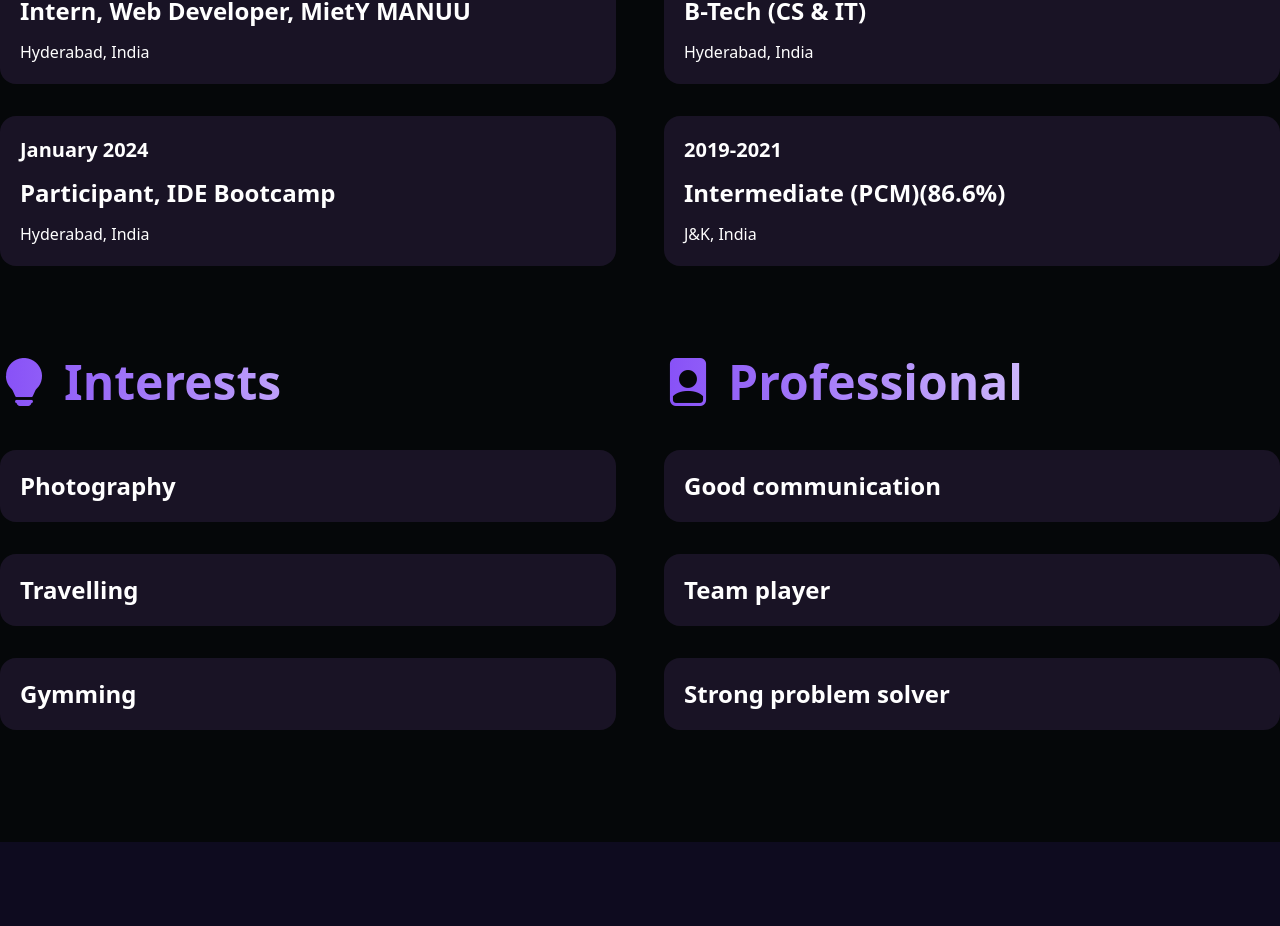
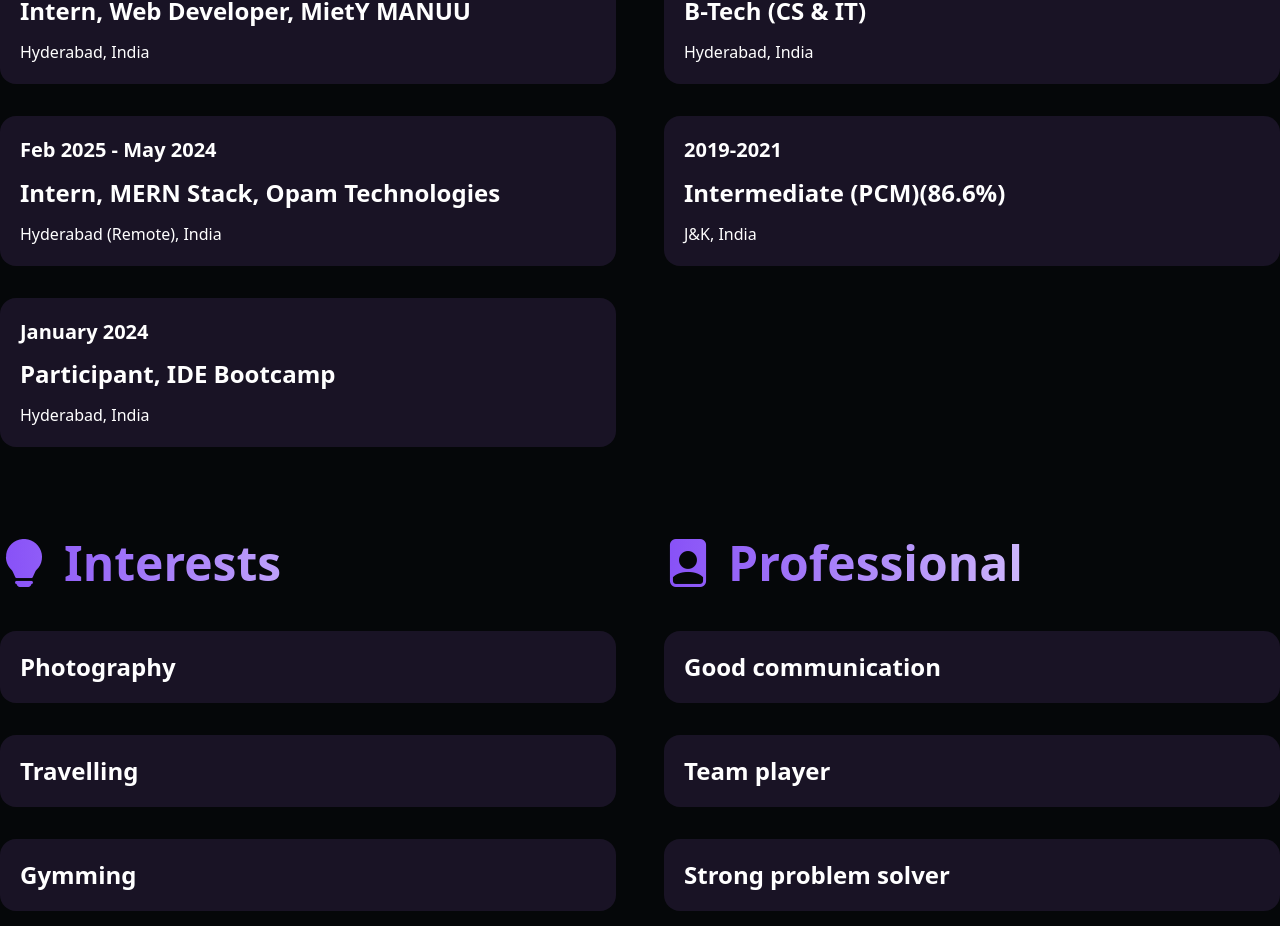
Before and after one commit to Mudasir472/Portfolio-new, a React (Vite) app: page / in a window 1280 px wide. Shown: the part 3140-4066 px from the top of the page. Built offline with nearby package versions, Linux system fonts and the light colour scheme.

Commit message:
upgraded

```diff
--- a/src/Views/FrontPage.jsx
+++ b/src/Views/FrontPage.jsx
@@ -27,7 +27,7 @@ function FrontPage() {
 
                         {/* CV and Socials */}
                         <div className="cv flex flex-wrap items-center justify-center lg:justify-start gap-4">
-                            <Link to={`https://drive.google.com/file/d/1bWheIPzsw_NHMHL0KCHFSgbJ-B4308Qh/view`} target="_blank" rel="noopener noreferrer">
+                            <Link to={`https://drive.google.com/file/d/1MLOBSfakfJxKTAjsb03hc6ZBk2Eqn6LY/view?usp=drive_linkhttps://drive.google.com/file/d/1MLOBSfakfJxKTAjsb03hc6ZBk2Eqn6LY/view?usp=drive_link`} target="_blank" rel="noopener noreferrer">
                                 <button className="cursor-pointer capitalize font-medium border border-[#8750f7] text-[#8750f7] w-[160px] p-[10px] rounded-3xl transition duration-300 ease-in-out hover:bg-[#8750f7] hover:text-white">
                                     Download CV <span><i className="bi bi-download text-xl"></i></span>
                                 </button>
--- a/src/Views/Resume.jsx
+++ b/src/Views/Resume.jsx
@@ -7,6 +7,11 @@ function Resume() {
             heading: "Intern, Web Developer, MietY MANUU",
             date: "Mar 2024 - June 2024",
             location: "Hyderabad, India",
+        },
+        {
+            heading: "Intern, MERN Stack, Opam Technologies",
+            date: "Feb 2025 - May 2024",
+            location: "Hyderabad (Remote), India",
         },
         {
             heading: "Participant, IDE Bootcamp",
```
